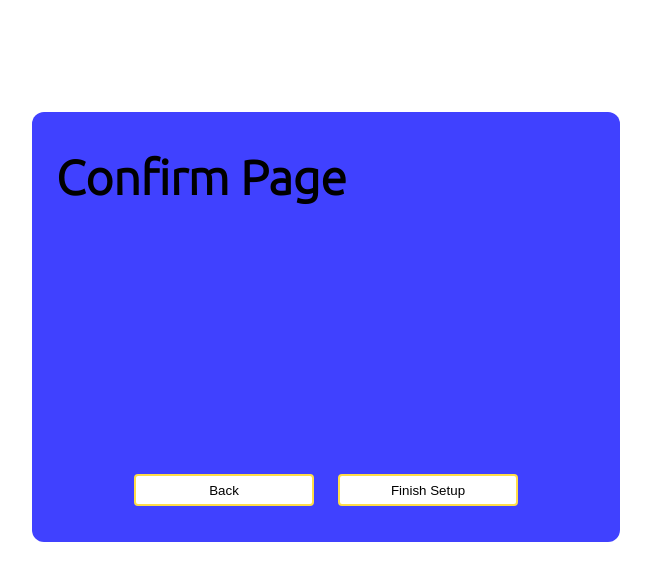
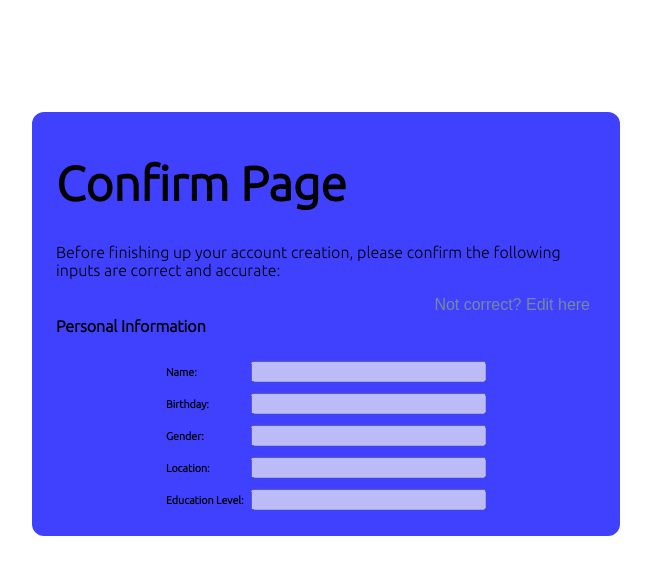
Before and after one commit to giovanniCL/stonks-only-go-up, a React (Create React App) app in the folder stonks-only-go-up/: page /setup/confirm in a window 1280 px wide. Shown: the top 580 px of the page, without its empty margins (314-965 px from the left). Built offline with nearby package versions, Linux system fonts and the light colour scheme.

Commit message:
confirm setup page

```diff
--- a/stonks-only-go-up/src/App.js
+++ b/stonks-only-go-up/src/App.js
@@ -14,6 +14,8 @@ import SetupStonkPage from './Components/Setup/SetupStonkPage'
 import SetupProfilePicturePage from './Components/Setup/SetupProfilePicturePage'
 import SetupConfirmPage from './Components/Setup/SetupConfirmPage'
 
+import SetupRoute from "./Components/Setup/SetupRoute"
+
 // App Component
 // This is the MAIN component that should be treated
 // as the parent of all components/pages within this app
@@ -24,12 +26,12 @@ const App = () => {
       <Switch>
         <Route exact path="/" component={TestComponent} /> {/* Each PAGE should follow this format */}
 
-        <Route exact path="/setup/initial" component={SetupInitialPage} />
-        <Route exact path="/setup/personal-info" component={SetupPersonalInfoPage} />
-        <Route exact path="/setup/interest-suggest" component={SetupInterestPage} />
-        <Route exact path="/setup/stonk-suggest" component={SetupStonkPage} />
-        <Route exact path="/setup/profile-picture" component={SetupProfilePicturePage} />
-        <Route exact path="/setup/confirm" component={SetupConfirmPage} />
+        <SetupRoute exact path="/setup/initial" component={SetupInitialPage} />
+        <SetupRoute exact path="/setup/personal-info" component={SetupPersonalInfoPage} />
+        <SetupRoute exact path="/setup/interest-suggest" component={SetupInterestPage} />
+        <SetupRoute exact path="/setup/stonk-suggest" component={SetupStonkPage} />
+        <SetupRoute exact path="/setup/profile-picture" component={SetupProfilePicturePage} />
+        <SetupRoute exact path="/setup/confirm" component={SetupConfirmPage} />
 
         <Route exact path="/stonk-preview-test" component={StonkPreviewTest} />
         <Route exact path="/single-stonk/:name" component={SingleStonk} />
--- a/stonks-only-go-up/src/Components/Setup/SetupConfirmPage.js
+++ b/stonks-only-go-up/src/Components/Setup/SetupConfirmPage.js
@@ -1,19 +1,94 @@
 // General Imports
-import { React } from "react"
+import { React, useState } from "react"
 
 // Setup Confirm Page
 /*
     This page is the SIXTH step of the setting up account
 */
+
+const NotCorrectEdit = (props) => {
+    return (
+        <button
+            className="not-correct-edit-here"
+            onClick={() => { props.history.push(props.direction) }}
+        >Not correct? Edit here</button>
+    )
+}
 const SetupConfirmPage = (props) => {
+    console.log("le props", props)
+    console.log(props.setupForm)
+
     return (
         <div className="setup-page-wrapper">
             <h1 className="setup-header">Confirm Page</h1>
-            <div className="setup-directory">
+            <p>Before finishing up your account creation, please confirm the following inputs are correct and accurate:</p>
+            <div className="confirm-personal-info">
+                <h4>Personal Information</h4>
+                <NotCorrectEdit history={props.history} direction="/setup/personal-info" />
+                <div className="confirm-personal-single">
+                    <h6>Name: </h6><input value={props.setupForm.personalInfo.personalName} disabled={true} />
+                </div>
+                <div className="confirm-personal-single">
+                    <h6>Birthday: </h6><input value={props.setupForm.personalInfo.birthday} disabled={true} />
+                </div>
+                <div className="confirm-personal-single">
+                    <h6>Gender: </h6><input value={props.setupForm.personalInfo.gender} disabled={true} />
+                </div>
+                <div className="confirm-personal-single">
+                    <h6>Location: </h6><input value={props.setupForm.personalInfo.location} disabled={true} />
+                </div>
+                <div className="confirm-personal-single">
+                    <h6>Education Level: </h6><input value={props.setupForm.personalInfo.educationLevel} disabled={true} />
+                </div>
+            </div>
+            <div className="confirm-interests">
+                <h4>Interests</h4>
+                <NotCorrectEdit history={props.history} direction="/setup/interest-suggest" />
+                {props.setupForm.interests.length === 0 ? (
+                    <h6 className="no-confirm-input">No Interests Selected</h6>
+                ) : (
+                    <ul className="interest-list-confirm">
+                        {props.setupForm.interests.map((eachInterest, interestIndex) => {
+                            return (
+                                <li key={interestIndex} className="each-interest-item-confirm">
+                                    {eachInterest}
+                                </li>
+                            )
+                        })}
+                    </ul>
+                )}
+            </div>
+            <div className="confirm-stonks">
+                <h4>Stonks</h4>
+                <NotCorrectEdit history={props.history} direction="/setup/stonk-suggest" />
+                {props.setupForm.stonks.length === 0 ? (
+                    <h6 className="no-confirm-input">No Stonks Selected</h6>
+                ) : (
+                    <ul className="stonk-list-confirm">
+                        {props.setupForm.stonks.map((eachStonk, stonkIndex) => {
+                            return (
+                                <li key={stonkIndex} className="each-stonk-item-confirm">
+                                    {eachStonk.stonk}
+                                </li>
+                            )
+                        })}
+                    </ul>
+                )}
+            </div>
+            <div className="confirm-profile-picture">
+                <h4>Profile Picture</h4>
+                <NotCorrectEdit history={props.history} direction="/setup/profile-picture" />
+                <img
+                    className="profile-picture-setup"
+                    src={props.setupForm.profilePicture}
+                    alt="no-profile"
+                />
+            </div>
+            <div id="confirm-directory" className="setup-directory">
                 <button className="generic-path-button" onClick={() => props.history.push('/setup/profile-picture')}>Back</button>
                 <button className="generic-path-button" onClick={() => props.history.push('/')}>Finish Setup</button>
             </div>
-        </div>
+        </div >
     )
 }
 export default SetupConfirmPage
--- a/stonks-only-go-up/src/Components/Setup/SetupInterestPage.js
+++ b/stonks-only-go-up/src/Components/Setup/SetupInterestPage.js
@@ -6,7 +6,15 @@ import { interestsList } from "../InterestsList"
     This page is the THIRD step of the setting up account
 */
 const SetupInterestPage = (props) => {
-    const [interestsSelected, selectInterest] = useState([])
+
+    const [interestsSelected, selectInterest] = useState(() => {
+        if (props.setupForm.interests.length === 0) {
+            return []
+        } else {
+            return props.setupForm.interests
+        }
+    })
+
     function interestClicked(eachInterest) {
         let interestsSelectedWorking = [...interestsSelected]
         let interestIndex = interestsSelectedWorking.indexOf(eachInterest)
@@ -38,8 +46,24 @@ const SetupInterestPage = (props) => {
                 })}
             </ul>
             <div className="setup-directory">
-                <button className="generic-path-button" onClick={() => props.history.push('/setup/personal-info')}>Back</button>
-                <button className="generic-path-button" onClick={() => props.history.push('/setup/stonk-suggest')}>Continue</button>
+                <button
+                    className="generic-path-button"
+                    onClick={() => {
+                        props.handleMainFormChange("interests", interestsSelected)
+                        props.history.push('/setup/personal-info')
+                    }}
+                >
+                    Back
+                </button>
+                <button
+                    className="generic-path-button"
+                    onClick={() => {
+                        props.handleMainFormChange("interests", interestsSelected)
+                        props.history.push('/setup/stonk-suggest')
+                    }}
+                >
+                    Continue
+                </button>
             </div>
         </div>
     )
--- /dev/null
+++ b/stonks-only-go-up/src/Components/Setup/SetupRoute.js
@@ -0,0 +1,37 @@
+//General Imports
+import React, { useState } from "react";
+import { Route } from "react-router-dom";
+import LordAndSaviorDefaultPicture from "../../Assets/LordAndSaviorProfile.png"
+
+// Route Wrapper for Setup Process
+const SetupRoute = ({ component: RouteComponent, ...rest }) => {
+
+    const [setupForm, changeSetupForm] = useState({
+        personalInfo: {},
+        interests: [],
+        stonks: [],
+        profilePicture: LordAndSaviorDefaultPicture,
+    })
+
+    function handleMainFormChange(key, value) {
+        console.log(key, value)
+        const setupFormWorking = {...setupForm}
+        setupFormWorking[key] = value
+        changeSetupForm(setupFormWorking)
+    }
+
+    return (
+        <Route
+            {...rest}
+            render={routeProps =>
+                <RouteComponent
+                    {...routeProps}
+                    setupForm={setupForm}
+                    handleMainFormChange={handleMainFormChange}
+                />
+            }
+        />
+    )
+}
+
+export default SetupRoute
--- /dev/null
+++ b/stonks-only-go-up/src/FunctionBucket.js
@@ -0,0 +1,10 @@
+// Function Bucket
+// This file can serve as just a haven for general use functions
+
+export function checkObjectNoProperties(obj) {
+    for (var key in obj) {
+        if (obj[key] !== null && obj[key] !== "")
+            return false;
+    }
+    return true;
+}
--- a/stonks-only-go-up/src/SetupDesign.css
+++ b/stonks-only-go-up/src/SetupDesign.css
@@ -5,10 +5,12 @@
   max-width: 540px;
   margin: 112px auto;
   height: 400px;
-  padding: 6px 24px 24px;
+  padding: 12px 24px 12px;
   border-radius: 12px;
+  overflow-y: scroll;
   position: relative;
 }
+
 .setup-page-wrapper > .setup-header {
   font-size: 48px;
 }
@@ -20,10 +22,16 @@
   bottom: 24px;
   left: 0;
 }
+#confirm-directory {
+  width: 100%;
+  display: inline-flex;
+  justify-content: center;
+  position: relative;
+}
 .generic-path-button {
   width: 180px;
   height: 32px;
-  margin: 12px;
+  margin: 12px 12px 0px;
   background: white;
   border: 2px solid #ffdd47;
   border-radius: 4px;
@@ -34,6 +42,7 @@
   flex-direction: column;
   justify-content: center;
   align-items: center;
+  padding: 0;
 }
 .setup-personal-info-inputs > input {
   margin: 4px;
@@ -79,7 +88,7 @@
 }
 
 .profile-picture-setup {
-  background: #EBEBFA;
+  background: #ebebfa;
   width: 140px;
   height: 140px;
   display: inline-block;
@@ -88,9 +97,84 @@
 }
 
 .profile-picture-upload-input {
-  background: #FFDD47;
+  background: #ffdd47;
   padding: 4px;
   margin-top: 8px;
   border-radius: 4px;
   width: 220px;
 }
+
+.confirm-personal-info,
+.confirm-interests,
+.confirm-stonks,
+.confirm-profile-picture {
+  position: relative;
+  padding: 0;
+  margin: 0;
+}
+
+.confirm-profile-picture {
+  height: 240px;
+}
+.confirm-personal-info {
+  display: flex;
+  flex-direction: column;
+  width: 100%;
+}
+
+.confirm-personal-single {
+  display: inline-flex;
+  width: 320px;
+  height: 32px;
+  margin: auto;
+  align-items: center;
+}
+.confirm-personal-single > h6 {
+  width: 90px;
+  padding: 0;
+  margin: 0;
+}
+.confirm-personal-single > input {
+  width: 240px;
+}
+.no-confirm-input {
+  text-align: center;
+  color: lightgray;
+}
+.interest-list-confirm {
+  list-style: none;
+  padding: 0;
+  display: inline-flex;
+  flex-wrap: wrap;
+}
+.interest-list-confirm > .each-interest-item-confirm {
+  background: lightsalmon;
+  padding: 4px 6px;
+  margin: 4px;
+  border-radius: 4px;
+}
+.stonk-list-confirm {
+  list-style: none;
+  padding: 0;
+  display: inline-flex;
+  flex-wrap: wrap;
+}
+.stonk-list-confirm > .each-stonk-item-confirm {
+  background: goldenrod;
+  padding: 4px 6px;
+  margin: 4px;
+  border-radius: 4px;
+}
+.not-correct-edit-here {
+  background: none;
+  position: absolute;
+  top: 0px;
+  right: 0;
+  color: lightslategrey;
+  border: none;
+  font-size: 16px;
+}
+.not-correct-edit-here:hover {
+  cursor: pointer;
+  color: grey;
+}
```
Also changed, not shown: stonks-only-go-up/src/Components/Setup/SetupPersonalInfoPage.js (+33 -9 lines), stonks-only-go-up/src/Components/Setup/SetupProfilePicturePage.js (+25 -10 lines), stonks-only-go-up/src/Components/Setup/SetupStonkPage.js (+30 -3 lines).
